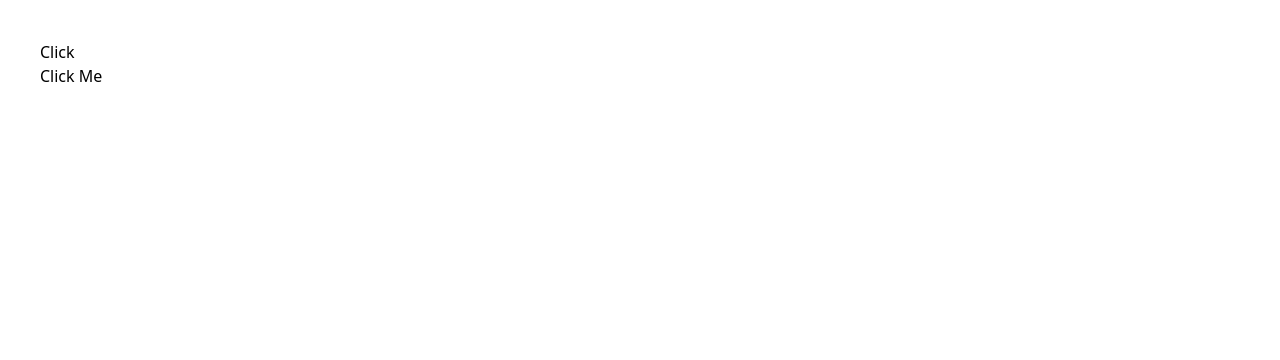
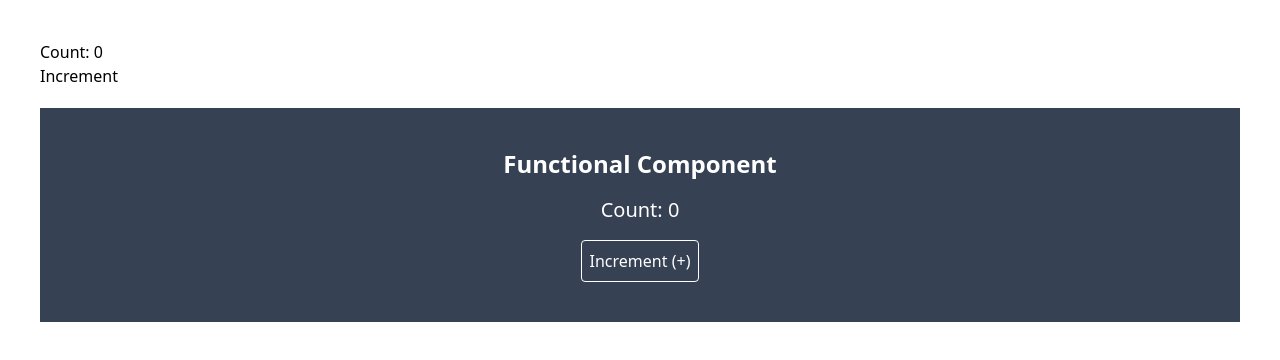
Before and after one commit to selina-islam/Play_With_React, a React (Vite) app: page / in a window 1280 px wide. Shown: the top 360 px of the page. Built offline with nearby package versions, Linux system fonts and the light colour scheme.

Commit message:
usestate, setState

```diff
--- a/src/App.jsx
+++ b/src/App.jsx
@@ -1,10 +1,12 @@
 import React from 'react'
-import Event_Binding from './EventBinding/Event_Binding'
+import Index1 from './Hooks/Usestate/Index1'
+import Index2 from './Hooks/Usestate/Index2'
 
 function App() {
   return (
     <div className='m-10'>
-<Event_Binding/>
+      <Index1 />
+      <Index2/>
     </div>
   )
 }
--- /dev/null
+++ b/src/Hooks/Usestate/Index1.jsx
@@ -0,0 +1,35 @@
+import React, { Component } from "react";
+
+// Class-based component named Index1
+export default class Index1 extends Component {
+  constructor(props) {
+    super(props);
+
+    // Initializing state with count = 0
+    this.state = {
+      count: 0,
+    };
+  }
+
+  // Arrow function to handle button click
+  // Updates the state by increasing count by 1
+  handleClick = () => {
+    this.setState({
+      count: this.state.count + 1,
+    });
+  };
+
+  // Render method to display the UI
+  render() {
+    const { count } = this.state; // Destructuring count from state
+    return (
+      <div>
+        {/* Display the current count */}
+        <p>Count: {count}</p>
+
+        {/* Button to increment the count */}
+        <button onClick={this.handleClick}>Increment</button>
+      </div>
+    );
+  }
+}
--- /dev/null
+++ b/src/Hooks/Usestate/Index2.jsx
@@ -0,0 +1,36 @@
+import React, { useState } from "react";
+
+// Functional Component named Index2
+function Index2() {
+  // useState hook to create a state variable "count" with initial value 0
+  const [count, setCount] = useState(0);
+
+  // Function to handle the button click and increment the count
+  const handleIncrement = () => {
+    setCount(count + 1); // Updating the state
+  };
+
+  // JSX to render UI
+  return (
+    <div className="bg-gray-700 p-10 my-5 text-center">
+      {/* Heading */}
+      <h1 className="text-white text-2xl font-bold pb-4">
+        Functional Component
+      </h1>
+
+      {/* Display current count */}
+      <p className="text-white text-xl pb-4">Count: {count}</p>
+
+      {/* Button to increment count */}
+      <button
+        onClick={handleIncrement}
+        className="text-white border p-2 rounded"
+      >
+        Increment (+)
+      </button>
+    </div>
+  );
+}
+
+// Exporting the component so it can be used in other parts of the app
+export default Index2;
```
